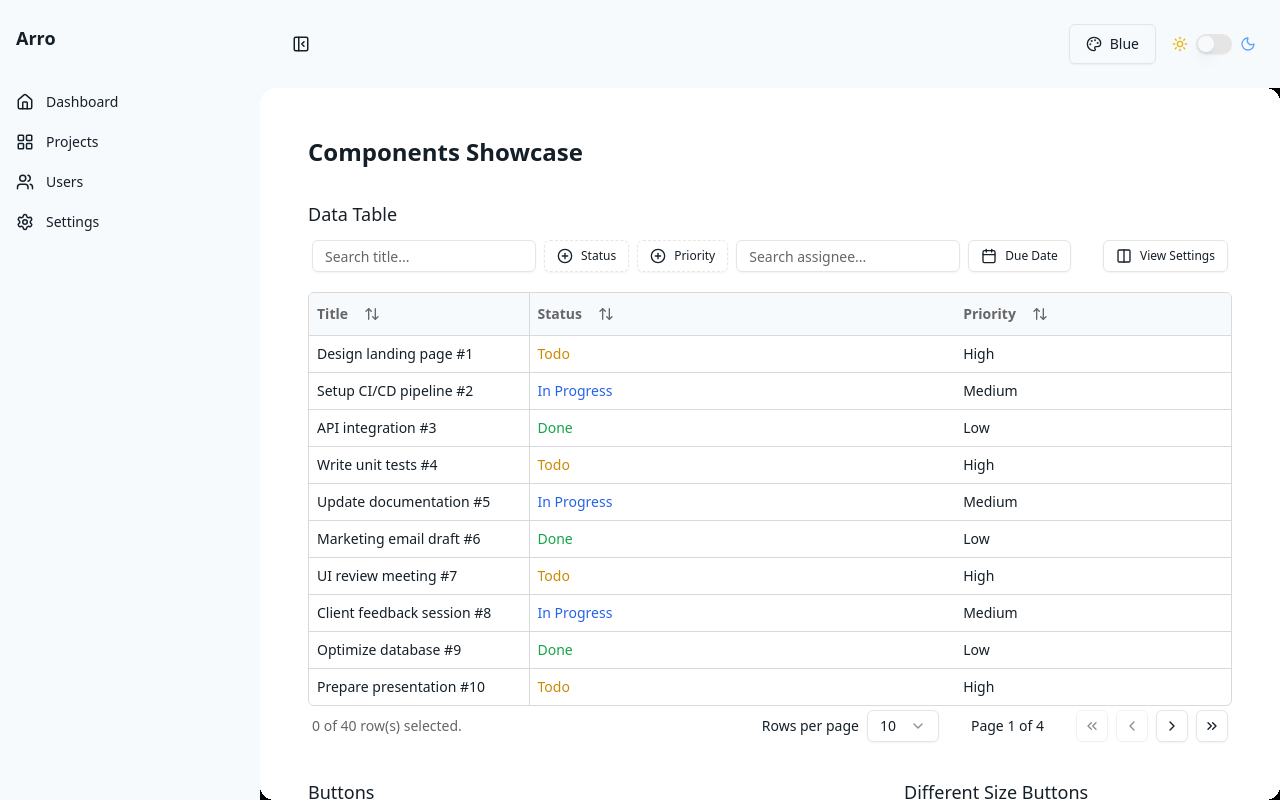
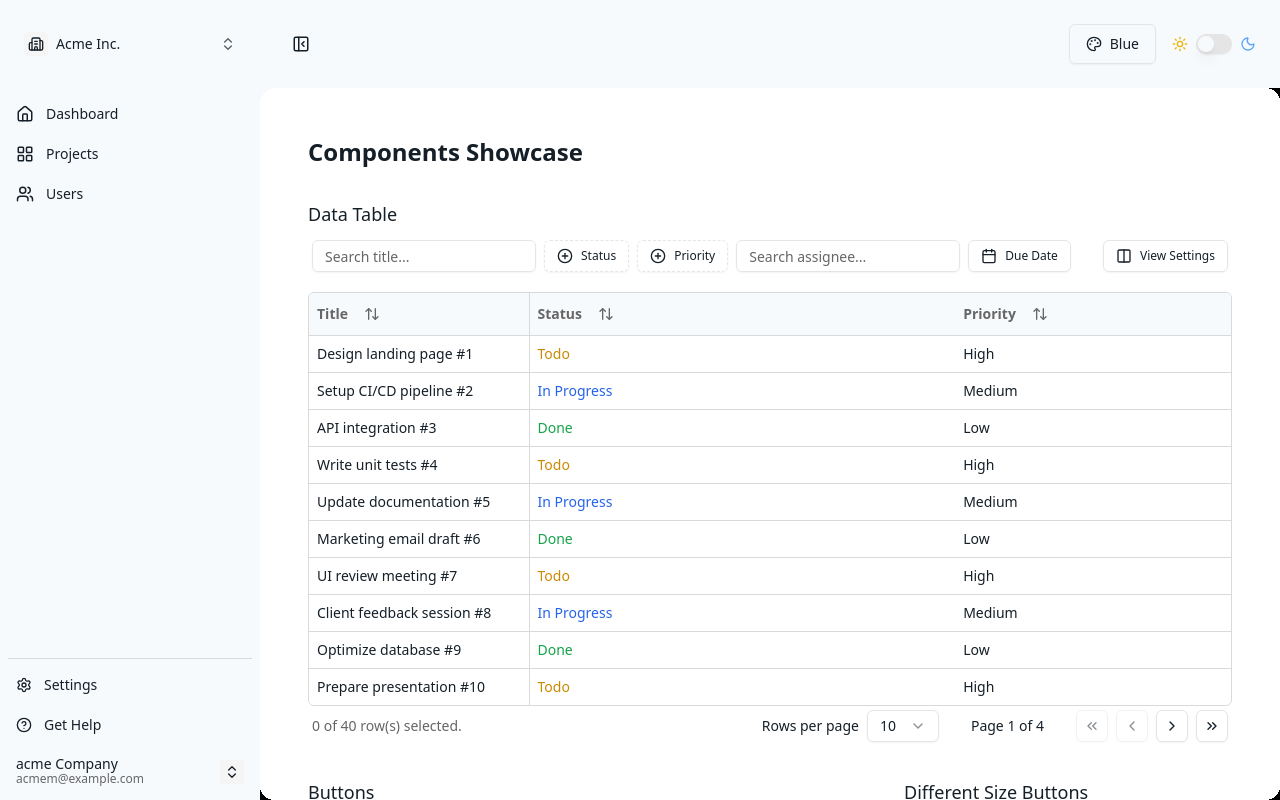
Before and after one commit to hussainNGI/my-shadcn-library, a React (Vite) app: page / in a window 1280 px wide. Built offline with nearby package versions, Linux system fonts and the light colour scheme.

Commit message:
improvement on sidebar

```diff
--- a/src/components/Sidebar.tsx
+++ b/src/components/Sidebar.tsx
@@ -1,12 +1,33 @@
 import React from "react";
-import { Home, Settings, LayoutGrid, Users } from "lucide-react";
+import {
+  Home,
+  Settings,
+  LayoutGrid,
+  Users,
+  Building2,
+  ChevronDown,
+  HelpCircle,
+  LogOut,
+  User as UserIcon,
+  CreditCard,
+  ChevronsUpDown,
+} from "lucide-react";
 import { cn } from "@/lib/utils";
+import {
+  DropdownMenu,
+  DropdownMenuContent,
+  DropdownMenuItem,
+  DropdownMenuLabel,
+  DropdownMenuSeparator,
+  DropdownMenuTrigger,
+} from "@/components/ui/dropdown-menu";
+import { Separator } from "@/components/ui/separator";
+import { Button } from "@/components/ui/button";
 
 const links = [
   { name: "Dashboard", icon: <Home size={18} /> },
   { name: "Projects", icon: <LayoutGrid size={18} /> },
   { name: "Users", icon: <Users size={18} /> },
-  { name: "Settings", icon: <Settings size={18} /> },
 ];
 
 export default function Sidebar({ collapsed }: { collapsed: boolean }) {
@@ -18,7 +39,58 @@ export default function Sidebar({ collapsed }: { collapsed: boolean }) {
       )}
     >
       <div className="flex items-center p-4 mt-2">
-        {!collapsed && <h1 className="text-lg font-bold">Arro</h1>}
+        {collapsed ? (
+          <DropdownMenu>
+            <DropdownMenuTrigger asChild>
+              <Button variant="ghost" size="icon" className="w-8 h-8 p-0 focus:outline-none focus:ring-0 focus-visible:outline-none focus-visible:ring-0">
+                <Building2 className="w-4 h-4" />
+              </Button>
+            </DropdownMenuTrigger>
+            <DropdownMenuContent align="start" sideOffset={8} className="z-[1002]">
+              <DropdownMenuLabel>Companies</DropdownMenuLabel>
+              <DropdownMenuItem>
+                <Building2 className="w-4 h-4 mr-2" /> Acme Inc.
+              </DropdownMenuItem>
+              <DropdownMenuItem>
+                <Building2 className="w-4 h-4 mr-2" /> Globex Corp.
+              </DropdownMenuItem>
+              <DropdownMenuSeparator />
+              <DropdownMenuItem>
+                <LayoutGrid className="w-4 h-4 mr-2" /> Manage Companies
+              </DropdownMenuItem>
+            </DropdownMenuContent>
+          </DropdownMenu>
+        ) : (
+          <DropdownMenu>
+            <DropdownMenuTrigger asChild>
+              <Button
+                variant="ghost"
+                className="w-full justify-between px-2 py-2 h-10 focus:outline-none focus:ring-0 focus-visible:outline-none focus-visible:ring-0"
+              >
+                <span className="flex items-center gap-2">
+                  <span className="inline-flex items-center justify-center w-6 h-6 rounded bg-muted">
+                    <Building2 className="w-3.5 h-3.5" />
+                  </span>
+                  <span className="font-medium">Acme Inc.</span>
+                </span>
+                <ChevronsUpDown className="w-4 h-4 opacity-70" />
+              </Button>
+            </DropdownMenuTrigger>
+            <DropdownMenuContent align="start" className="w-64 z-[1002]">
+              <DropdownMenuLabel>Switch company</DropdownMenuLabel>
+              <DropdownMenuItem>
+                <Building2 className="w-4 h-4 mr-2" /> Acme Inc.
+              </DropdownMenuItem>
+              <DropdownMenuItem>
+                <Building2 className="w-4 h-4 mr-2" /> Globex Corp.
+              </DropdownMenuItem>
+              <DropdownMenuSeparator />
+              <DropdownMenuItem>
+                <LayoutGrid className="w-4 h-4 mr-2" /> Manage Companies
+              </DropdownMenuItem>
+            </DropdownMenuContent>
+          </DropdownMenu>
+        )}
       </div>
 
       <nav className="flex-1 space-y-1 mt-4">
@@ -38,6 +110,92 @@ export default function Sidebar({ collapsed }: { collapsed: boolean }) {
           </div>
         ))}
       </nav>
+
+      <div className="mt-auto p-2">
+        <Separator className="my-2" />
+        <div className="space-y-1">
+          <div className="relative flex items-center gap-3 px-2 py-2 text-sm rounded-md hover:bg-muted cursor-pointer group">
+            <Settings className="w-4 h-4" />
+            {!collapsed && <span>Settings</span>}
+            {collapsed && (
+              <div className="absolute left-16 bg-popover text-popover-foreground px-2 py-1 text-xs rounded shadow opacity-0 group-hover:opacity-100 transition">
+                Settings
+              </div>
+            )}
+          </div>
+          <div className="relative flex items-center gap-3 px-2 py-2 text-sm rounded-md hover:bg-muted cursor-pointer group">
+            <HelpCircle className="w-4 h-4" />
+            {!collapsed && <span>Get Help</span>}
+            {collapsed && (
+              <div className="absolute left-16 bg-popover text-popover-foreground px-2 py-1 text-xs rounded shadow opacity-0 group-hover:opacity-100 transition">
+                Get Help
+              </div>
+            )}
+          </div>
+        </div>
+        <div className="mt-2">
+          {collapsed ? (
+            <DropdownMenu>
+              <DropdownMenuTrigger asChild>
+                <Button variant="ghost" size="icon" className="w-8 h-8 p-0 focus:outline-none focus:ring-0 focus-visible:outline-none focus-visible:ring-0">
+                  <UserIcon className="w-4 h-4" />
+                </Button>
+              </DropdownMenuTrigger>
+              <DropdownMenuContent align="start" sideOffset={8} className="w-56 z-[1002]">
+                <DropdownMenuLabel>
+                  <div className="flex flex-col">
+                    <span className="font-medium">shadcn</span>
+                    <span className="text-xs text-muted-foreground">shadcnm@example.com</span>
+                  </div>
+                </DropdownMenuLabel>
+                <DropdownMenuSeparator />
+                <DropdownMenuItem>
+                  <UserIcon className="w-4 h-4 mr-2" /> Companies
+                </DropdownMenuItem>
+                <DropdownMenuItem>
+                  <CreditCard className="w-4 h-4 mr-2" /> Users
+                </DropdownMenuItem>
+
+                <DropdownMenuSeparator />
+                <DropdownMenuItem className="text-red-600">
+                  <LogOut className="w-4 h-4 mr-2" /> Log out
+                </DropdownMenuItem>
+              </DropdownMenuContent>
+            </DropdownMenu>
+          ) : (
+            <DropdownMenu>
+              <DropdownMenuTrigger asChild>
+                <Button variant="ghost" className="w-full justify-between gap-2 px-2 py-2 h-10 focus:outline-none focus:ring-0 focus-visible:outline-none focus-visible:ring-0">
+                  <div className="flex flex-col items-start">
+                    <span className="text-sm font-medium leading-none">acme Company</span>
+                    <span className="text-xs text-muted-foreground">acmem@example.com</span>
+                  </div>
+                  <span className="inline-flex items-center justify-center w-6 h-6 rounded bg-muted">
+                    <ChevronsUpDown className="w-3.5 h-3.5" />
+                  </span>
+                </Button>
+              </DropdownMenuTrigger>
+              <DropdownMenuContent align="start" className="w-56 z-[1002]">
+                <DropdownMenuLabel>My account</DropdownMenuLabel>
+                <DropdownMenuSeparator />
+                <DropdownMenuItem>
+                  <UserIcon className="w-4 h-4 mr-2" /> Profile
+                </DropdownMenuItem>
+                <DropdownMenuItem>
+                  <CreditCard className="w-4 h-4 mr-2" /> Billing
+                </DropdownMenuItem>
+                <DropdownMenuItem>
+                  <Settings className="w-4 h-4 mr-2" /> Settings
+                </DropdownMenuItem>
+                <DropdownMenuSeparator />
+                <DropdownMenuItem className="text-red-600">
+                  <LogOut className="w-4 h-4 mr-2" /> Log out
+                </DropdownMenuItem>
+              </DropdownMenuContent>
+            </DropdownMenu>
+          )}
+        </div>
+      </div>
     </aside>
   );
 }
```
